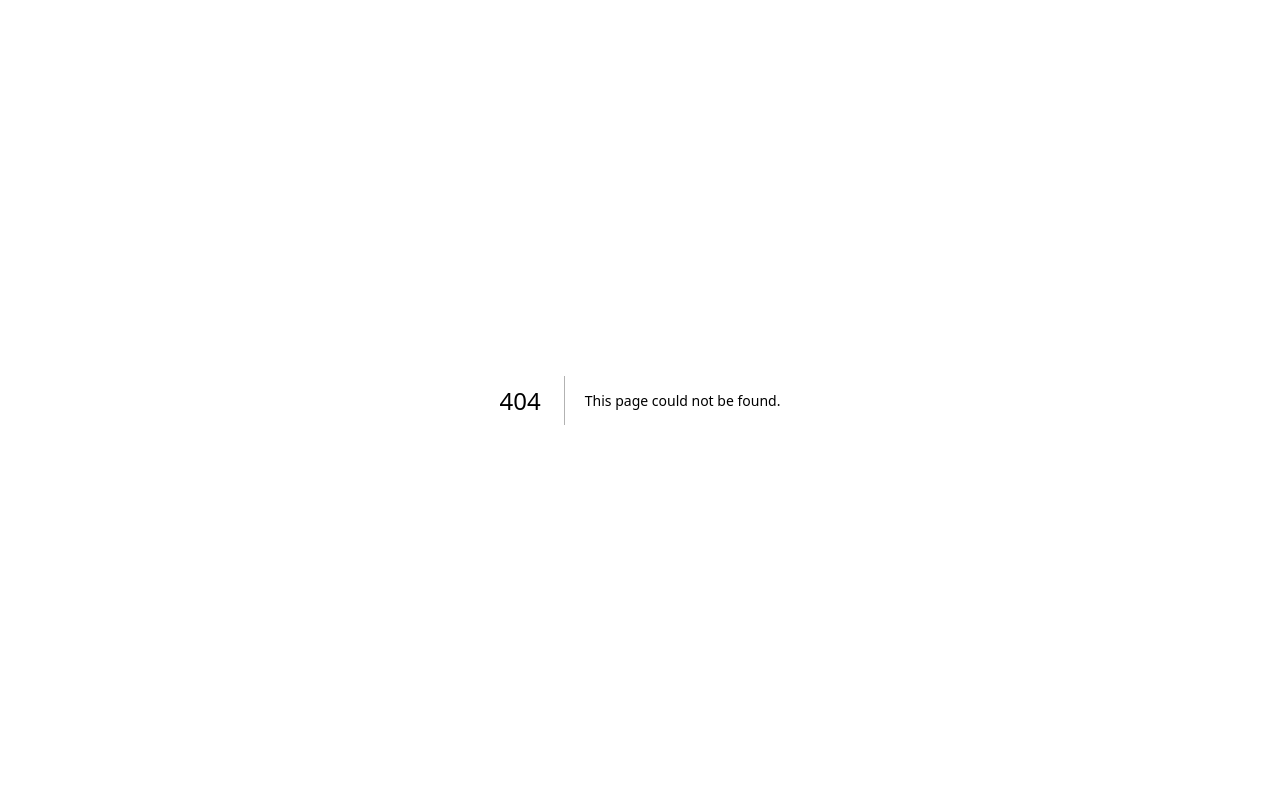
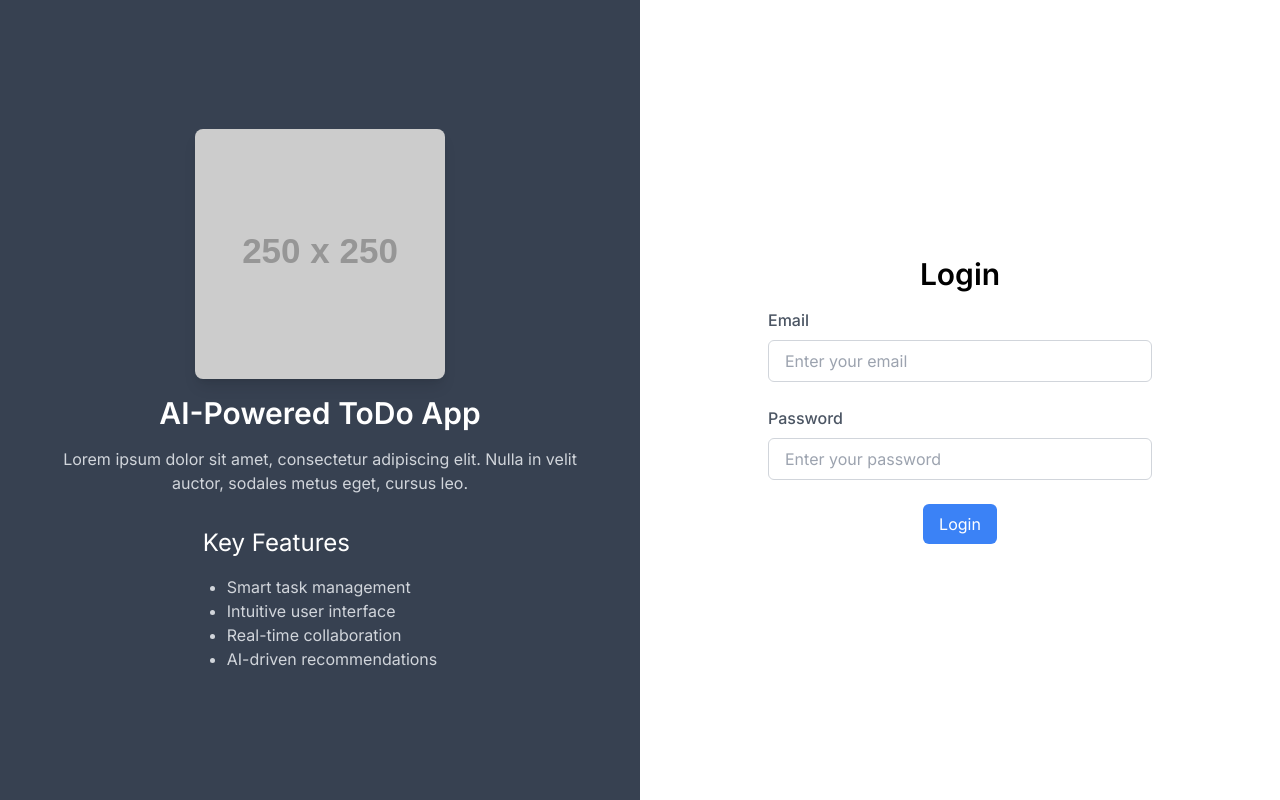
Before and after one commit to hjeong6219/todoGPT, a Next.js app in the folder frontend/: page /login in a window 1280 px wide. Before the commit this address had no page. Built offline with nearby package versions, Linux system fonts and the light colour scheme.

Commit message:
added a draft of the login page

```diff
--- /dev/null
+++ b/frontend/src/app/login/layout.js
@@ -0,0 +1,10 @@
+import Header from "../components/Header";
+
+export const metadata = {
+  title: "Next.js",
+  description: "Generated by Next.js",
+};
+
+export default function RootLayout({ children }) {
+  return <section>{children}</section>;
+}
--- /dev/null
+++ b/frontend/src/app/login/page.jsx
@@ -0,0 +1,101 @@
+"use client";
+// src/components/Login.js
+import React, { useState } from "react";
+
+const Login = () => {
+  const [email, setEmail] = useState("");
+  const [password, setPassword] = useState("");
+
+  const handleEmailChange = (e) => {
+    setEmail(e.target.value);
+  };
+
+  const handlePasswordChange = (e) => {
+    setPassword(e.target.value);
+  };
+
+  const handleSubmit = (e) => {
+    e.preventDefault();
+  };
+
+  return (
+    <div className="flex flex-col min-h-screen bg-gray-100 md:flex-row">
+      {/* Left Side (Introduction with Images) */}
+      <div className="flex flex-col items-center justify-center flex-1 p-8 bg-gray-700 md:p-12">
+        <img
+          src="https://via.placeholder.com/250x250"
+          alt="App Preview"
+          className="mb-4 rounded-lg shadow-lg"
+        />
+        <div className="text-center text-white">
+          <h2 className="mb-4 text-3xl font-semibold">AI-Powered ToDo App</h2>
+          <p className="text-gray-300">
+            Lorem ipsum dolor sit amet, consectetur adipiscing elit. Nulla in
+            velit auctor, sodales metus eget, cursus leo.
+          </p>
+        </div>
+        <div className="mt-8">
+          <h3 className="text-2xl text-white">Key Features</h3>
+          <ul className="pl-6 mt-4 text-gray-300 list-disc">
+            <li>Smart task management</li>
+            <li>Intuitive user interface</li>
+            <li>Real-time collaboration</li>
+            <li>AI-driven recommendations</li>
+          </ul>
+        </div>
+      </div>
+      {/* Right Side (Login) */}
+      <div className="flex items-center justify-center flex-1 p-8 bg-white md:p-12">
+        <div className="w-full md:w-96">
+          <h2 className="mb-4 text-3xl font-semibold text-center">Login</h2>
+          <form onSubmit={handleSubmit}>
+            <div className="mb-6">
+              <label
+                htmlFor="email"
+                className="block mb-2 font-medium text-gray-600"
+              >
+                Email
+              </label>
+              <input
+                type="email"
+                id="email"
+                className="w-full px-4 py-2 border border-gray-300 rounded-md focus:ring focus:ring-blue-400 focus:outline-none"
+                placeholder="Enter your email"
+                value={email}
+                onChange={handleEmailChange}
+                required
+              />
+            </div>
+            <div className="mb-6">
+              <label
+                htmlFor="password"
+                className="block mb-2 font-medium text-gray-600"
+              >
+                Password
+              </label>
+              <input
+                type="password"
+                id="password"
+                className="w-full px-4 py-2 border border-gray-300 rounded-md focus:ring focus:ring-blue-400 focus:outline-none"
+                placeholder="Enter your password"
+                value={password}
+                onChange={handlePasswordChange}
+                required
+              />
+            </div>
+            <div className="flex justify-center">
+              <button
+                type="submit"
+                className="px-4 py-2 text-white bg-blue-500 rounded-md hover:bg-blue-600 focus:outline-none focus:bg-blue-600"
+              >
+                Login
+              </button>
+            </div>
+          </form>
+        </div>
+      </div>
+    </div>
+  );
+};
+
+export default Login;
```
